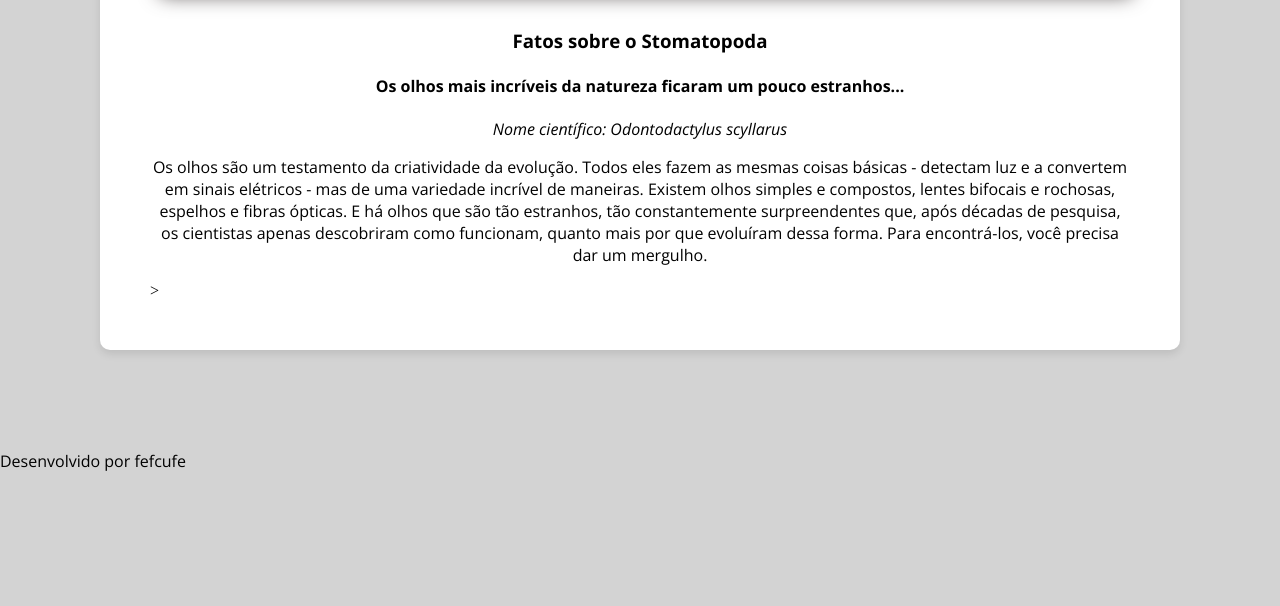
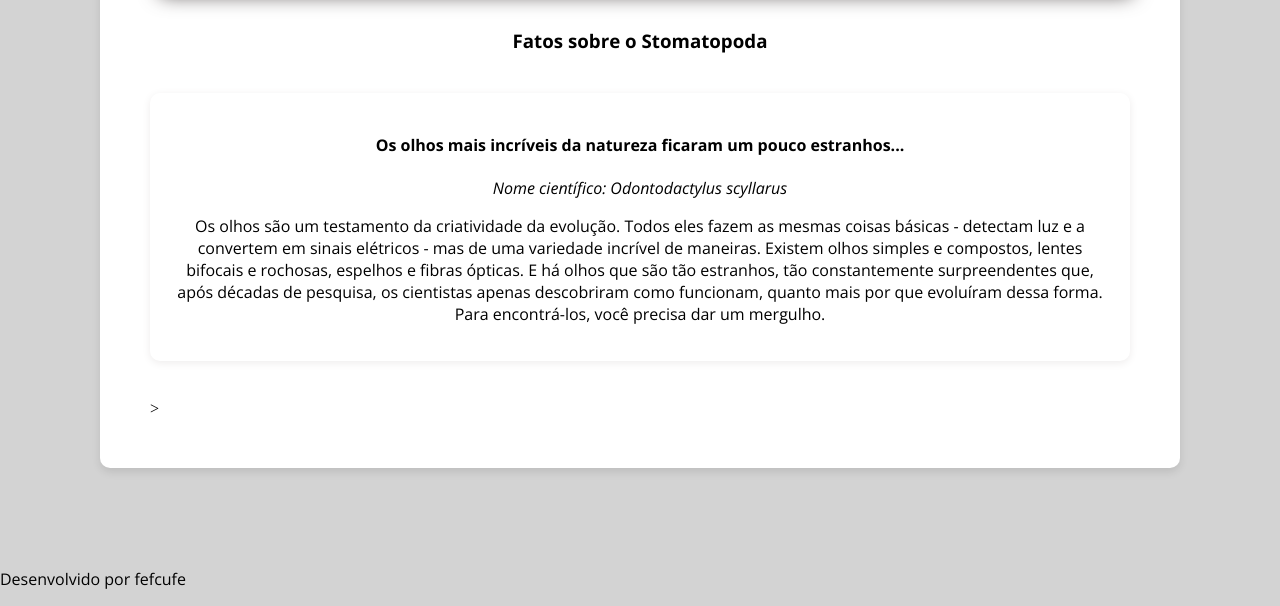
Before and after one commit to fefcufe/stomatopoda, a plain HTML site: page index.html in a window 1280 px wide. Shown: the part 1252-1858 px from the top of the page. Before the commit the page ends 1740 px from the top, so only its background shows below. Drawn offline with nearby package versions, Linux system fonts and the light colour scheme; a web font is replaced by a local one.

Commit message:
adiciona css às seções do artigo .seção

```diff
--- a/index.html
+++ b/index.html
@@ -40,7 +40,7 @@
             <section id="sobre">
                 <h3>Fatos sobre o Stomatopoda</h3>
 
-                 <section id="fatos-sobre-stomatopoda">
+                 <section class="seções">
                     <h4> Os olhos mais incríveis da natureza ficaram um pouco estranhos...</h4>
                     <p class="nome-cientifico"> Nome científico: Odontodactylus scyllarus</p>
 
--- a/styles.css
+++ b/styles.css
@@ -87,6 +87,12 @@ img {
     text-align: center;
 }
 
-#fatos-sobre-stomatopoda {
+.seções {
     text-align: center;
+    box-shadow: 0px 2px 8px 0px rgb(238, 236, 236);
+    padding: 20px;
+    margin: 4% 0;
+    border-radius: 10px;
+
+
 }
```
